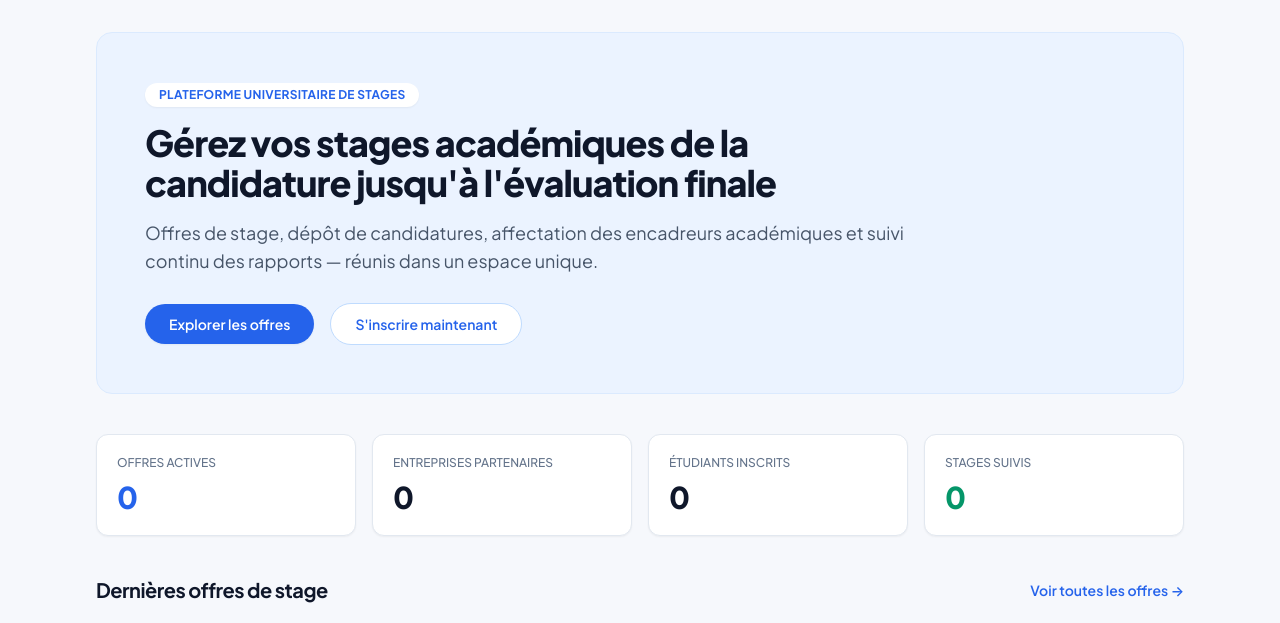
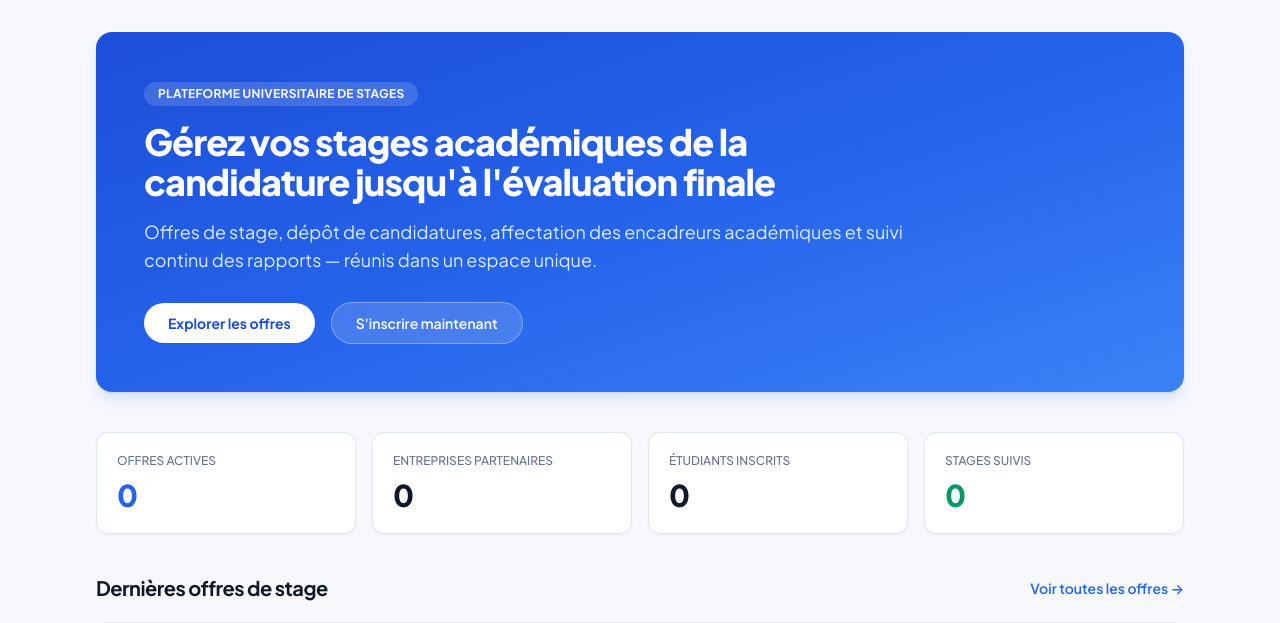
Before and after one commit to fahdionsanon-pixel/StageAcad, a Django app: page / in a window 1280 px wide. Shown: the part 65-688 px from the top of the page. Run offline with Django 5.2, Linux system fonts and the light colour scheme; data that the repository does not hold is empty; some libraries are stand-ins or nearby versions.

Commit message:
Renforcer le bleu sur la bannière d'accueil StageSearch

```diff
--- a/templates/home.html
+++ b/templates/home.html
@@ -2,28 +2,28 @@
 {% block title %}Accueil — StageSearch{% endblock %}
 
 {% block content %}
-  <!-- Hero bleu clair cohérent avec le tableau de bord -->
-  <section class="rounded-2xl bg-[#EBF3FF] border border-blue-100 p-8 sm:p-12 mb-10">
+  <!-- Hero bleu vibrant StageSearch -->
+  <section class="rounded-2xl bg-gradient-to-br from-blue-700 via-blue-600 to-blue-500 text-white p-8 sm:p-12 shadow-lg shadow-blue-600/15 mb-10">
     <div class="max-w-3xl">
-      <span class="inline-block px-3.5 py-1 rounded-full bg-white text-blue-600 text-xs font-bold tracking-wide uppercase mb-4 shadow-sm">
+      <span class="inline-block px-3.5 py-1 rounded-full bg-white/15 text-white text-xs font-bold tracking-wide uppercase mb-4">
         Plateforme Universitaire de Stages
       </span>
-      <h1 class="text-3xl sm:text-4xl font-extrabold text-slate-900 tracking-tight leading-tight">
+      <h1 class="text-3xl sm:text-4xl font-extrabold text-white tracking-tight leading-tight">
         Gérez vos stages académiques de la candidature jusqu'à l'évaluation finale
       </h1>
-      <p class="mt-4 text-slate-600 text-base sm:text-lg">
+      <p class="mt-4 text-blue-100 text-base sm:text-lg">
         Offres de stage, dépôt de candidatures, affectation des encadreurs académiques et suivi continu des rapports — réunis dans un espace unique.
       </p>
       <div class="mt-7 flex flex-wrap items-center gap-4">
-        <a href="{% url 'stages:offre_list' %}" class="px-6 py-2.5 rounded-full bg-blue-600 text-white font-semibold text-sm hover:bg-blue-700 shadow-sm transition">
+        <a href="{% url 'stages:offre_list' %}" class="px-6 py-2.5 rounded-full bg-white text-blue-700 font-bold text-sm hover:bg-blue-50 shadow-sm transition">
           Explorer les offres
         </a>
         {% if user.is_authenticated %}
-          <a href="{% url 'stages:dashboard' %}" class="text-sm font-semibold text-blue-600 hover:text-blue-800 transition">
-            Accéder à mon tableau de bord →
+          <a href="{% url 'stages:dashboard' %}" class="px-6 py-2.5 rounded-full bg-white/15 border border-white/30 text-white font-semibold text-sm hover:bg-white/25 transition">
+            Accéder à mon tableau de bord
           </a>
         {% else %}
-          <a href="{% url 'accounts:register' %}" class="px-6 py-2.5 rounded-full bg-white border border-blue-200 text-blue-600 font-semibold text-sm hover:bg-blue-50 transition">
+          <a href="{% url 'accounts:register' %}" class="px-6 py-2.5 rounded-full bg-white/15 border border-white/30 text-white font-semibold text-sm hover:bg-white/25 transition">
             S'inscrire maintenant
           </a>
         {% endif %}
```
